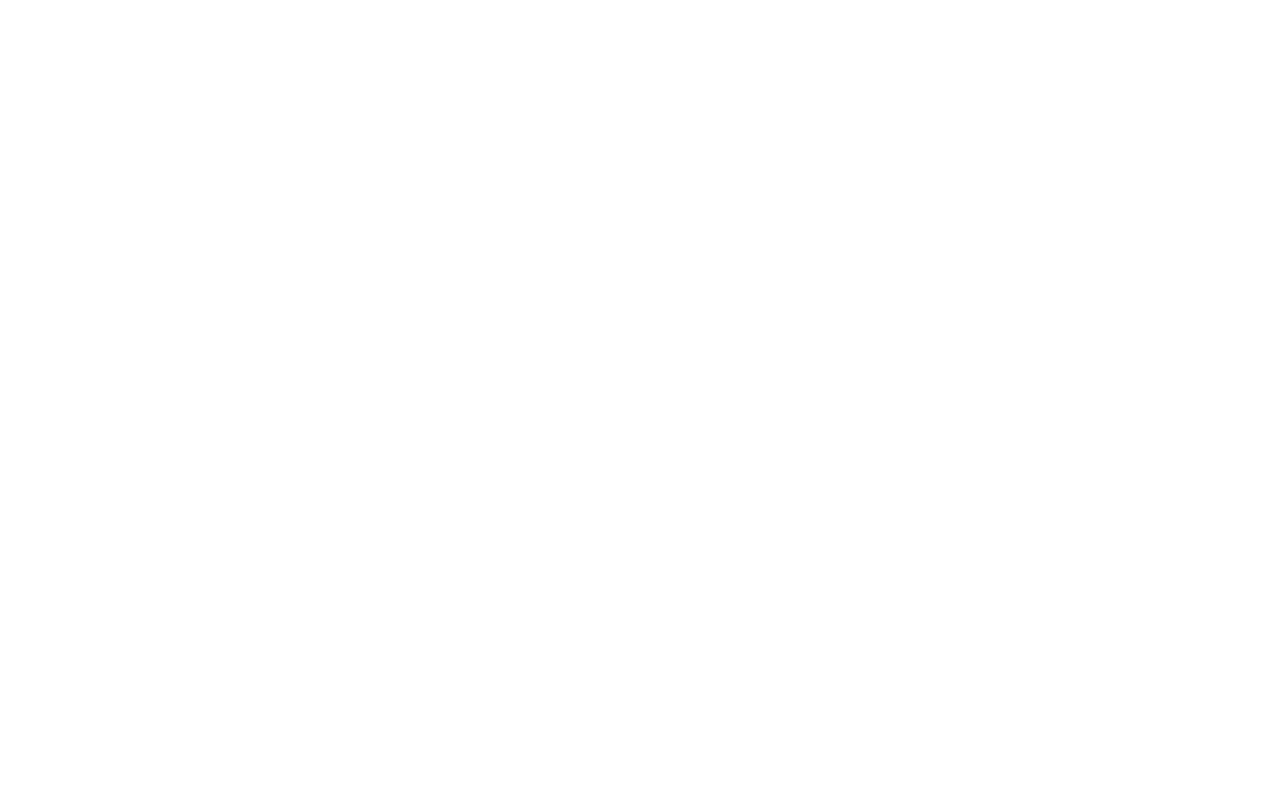
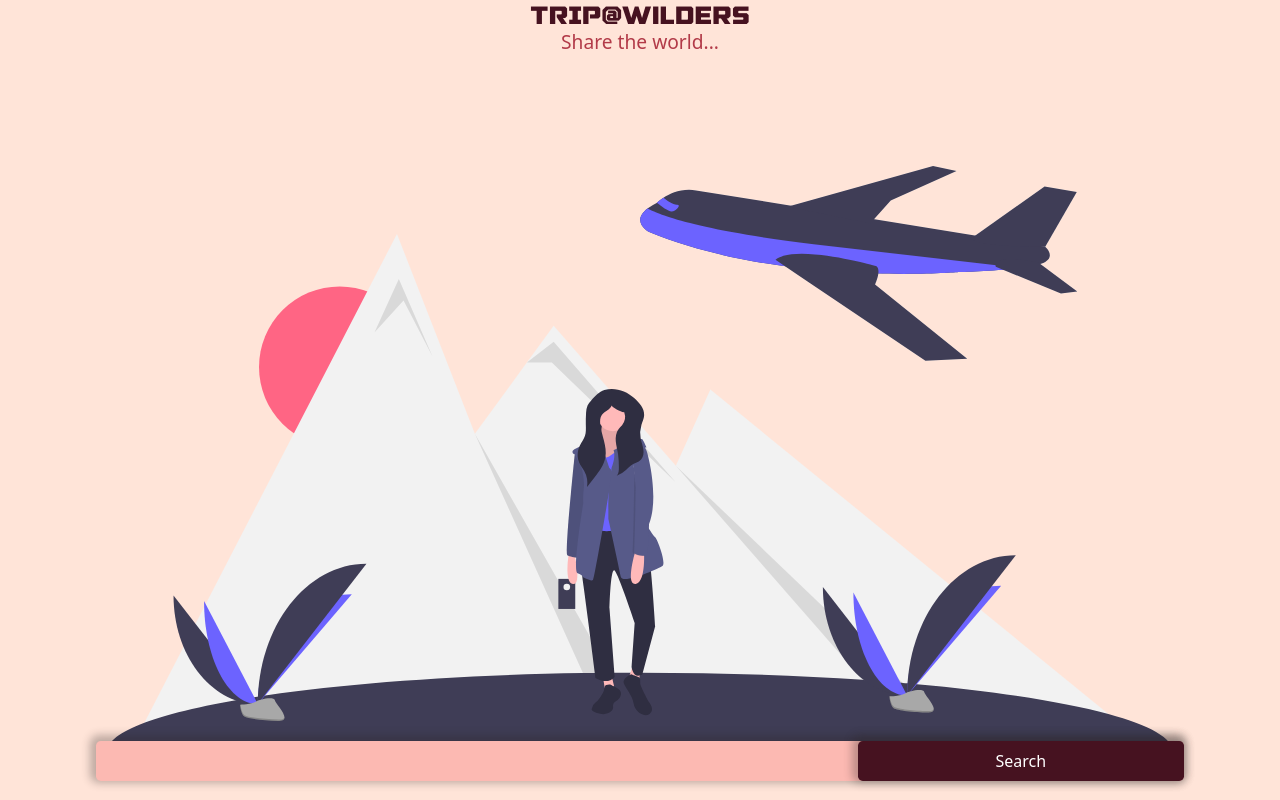
Before and after one commit to WildCodeSchool/lyon-js-sept21-p2-g2-front, a React (Create React App) app: page / in a window 1280 px wide. Built offline with nearby package versions, Linux system fonts and the light colour scheme.

Commit message:
create home page component with css

```diff
--- a/src/App.js
+++ b/src/App.js
@@ -1,5 +1,12 @@
+import Home from './components/Home';
+import './Home.css';
+
 function App() {
-  return <div />;
+  return (
+    <div className="home-container">
+      <Home />
+    </div>
+  );
 }
 
 export default App;
--- /dev/null
+++ b/src/Home.css
@@ -0,0 +1,54 @@
+@font-face {
+  font-family: 'title';
+  src: url('./assets/GALACTIC\ VANGUARDIAN\ NCV.otf');
+}
+:root {
+  --lightestShade: #ffe4d8;
+  --lightShade: #fcb9b2;
+  --color3: #b23a48;
+  --drakestShade: #461220;
+  --smallBorderRadius: 0.3rem;
+  background-color: var(--lightestShade);
+  font-size: 16px;
+}
+
+h1 {
+  font-family: 'title', sans-serif;
+  color: var(--drakestShade);
+  font-size: 1.5rem;
+}
+
+h2 {
+  color: var(--color3);
+  font-size: 1.2rem;
+  margin-top: -0.5rem;
+}
+
+#country-input {
+  width: 100%;
+  height: 2.5rem;
+  border-radius: var(--smallBorderRadius);
+  box-shadow: -2px -2px 8px 4px rgba(43, 35, 37, 0.3);
+  background-color: var(--lightShade);
+}
+
+#search-btn {
+  background-color: var(--drakestShade);
+  margin-left: -30%;
+  height: 2.5rem;
+  width: 30%;
+  border-radius: var(--smallBorderRadius);
+  box-shadow: -2px -2px 8px 4px rgba(43, 35, 37, 0.3);
+  color: #fff;
+}
+
+.home-container {
+  text-align: center;
+  width: 85%;
+  margin: auto;
+}
+
+.home-container img {
+  width: 98%;
+  margin: 10% auto -3%;
+}
--- /dev/null
+++ b/src/components/Home.js
@@ -0,0 +1,20 @@
+import React from 'react';
+import homeImg from '../assets/home-img.svg';
+
+const Home = () => {
+  return (
+    <div>
+      <h1>Trip@WILDERS</h1>
+      <h2>Share the world...</h2>
+      <img src={homeImg} alt="home" />
+      <label htmlFor="country">
+        <input type="text" id="country-input" />
+        <button type="submit" id="search-btn">
+          Search
+        </button>
+      </label>
+    </div>
+  );
+};
+
+export default Home;
```
Also changed, not shown: src/assets/GALACTIC VANGUARDIAN NCV.otf (added), src/assets/home-img.svg (added).
